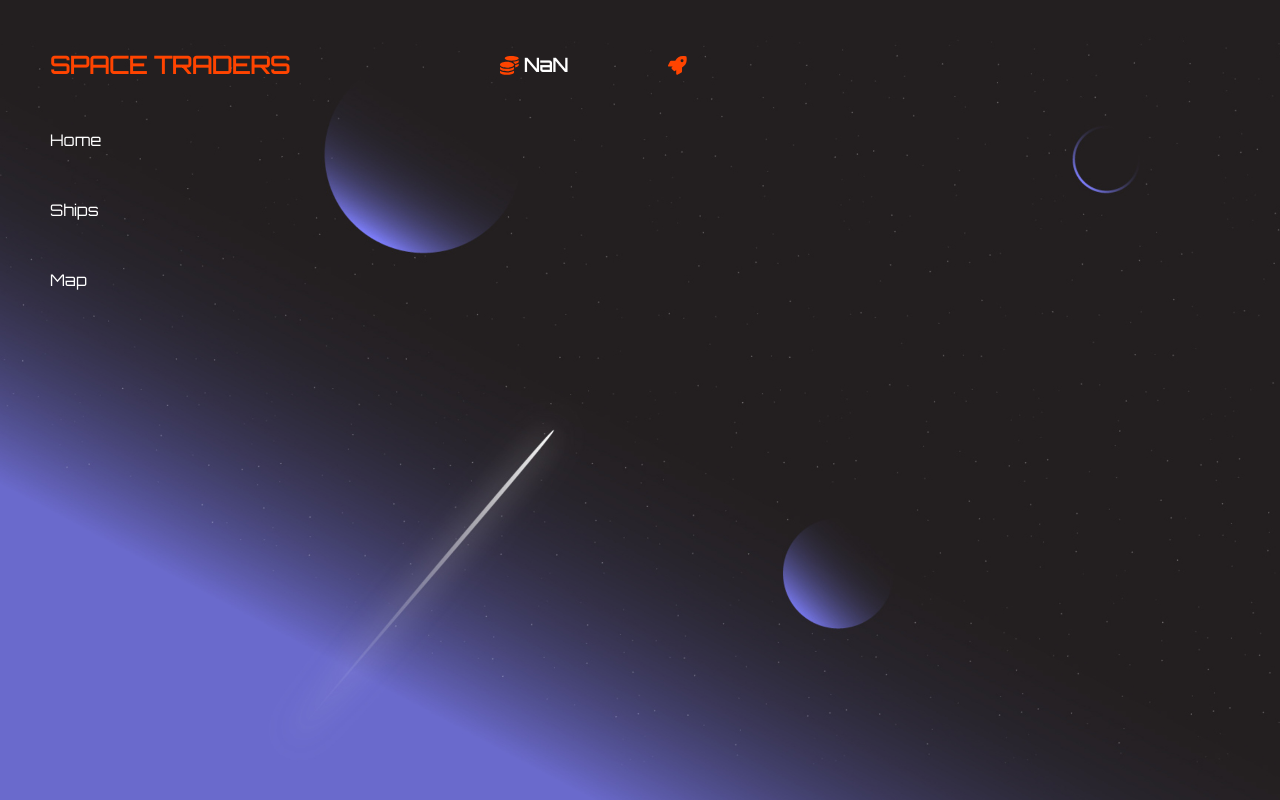
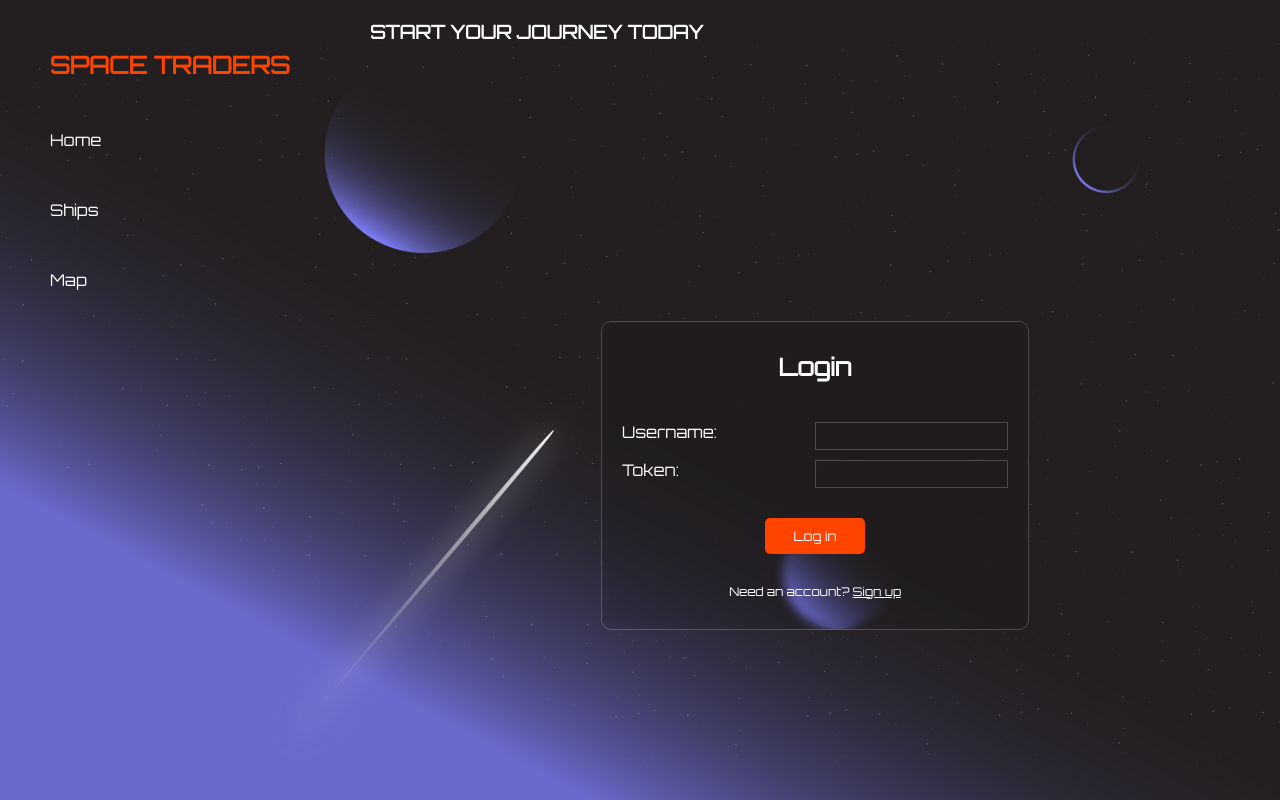
Before and after one commit to GilmerP/spacetraders, a Vue app: page /login in a window 1280 px wide. Built offline with nearby package versions, Linux system fonts and the light colour scheme; no server answers.

Commit message:
implement login/logout/signup

```diff
--- a/src/components/Banner.vue
+++ b/src/components/Banner.vue
@@ -1,5 +1,5 @@
 <template>
-  <div>
+  <div class="banner" v-if="!isLogin">
     <h2 class="bar--item">
       {{ store.state.player.username?.toUpperCase() }}
     </h2>
@@ -12,25 +12,32 @@
       {{ store.state.player.ships?.length }}
     </h3>
   </div>
+  <div class="banner" v-else>
+    <h3 class="bar--item">
+      START YOUR JOURNEY TODAY
+    </h3>
+  </div>
 </template>
 
 <script lang="ts">
-import { defineComponent } from "vue";
+import { computed, defineComponent, onMounted } from "vue";
 import { store } from "@/store/index";
+import router from "@/router";
 
 export default defineComponent({
   setup() {
-    return { store };
+    const isLogin = computed(() => router.currentRoute.value.name?.toString().toLowerCase() === "login");
+    onMounted(() => console.log(document.location.pathname.toLowerCase()));
+    return { store, isLogin };
   }
 });
 </script>
 
-<style scoped>
-div {
+<style>
+.banner {
   width: 100%;
   display: flex;
-  align-items: center;
-  padding: 50px;
+  padding: 20px;
 }
 
 .bar--item:not(:last-child) {
--- a/src/router/index.ts
+++ b/src/router/index.ts
@@ -3,6 +3,8 @@ import Home from "../views/Home.vue";
 import Ships from "../views/Ships.vue";
 import Trade from "../views/Trade.vue";
 import Map from "../views/Map.vue";
+import Login from "../views/Login.vue";
+import { store } from "@/store";
 
 const routes = [
   {
@@ -25,6 +27,11 @@ const routes = [
     path: "/map",
     name: "Map",
     component: Map
+  },
+  {
+    path: "/login",
+    name: "Login",
+    component: Login
   }
 ];
 
@@ -33,4 +40,19 @@ const router: Router = createRouter({
   routes
 });
 
+router.beforeEach((to, from, next) => {
+  console.log({ to, from });
+  const user = localStorage.getItem("username");
+  const token = localStorage.getItem("token");
+  if (to.name?.toString().toLowerCase() !== "login") {
+    if (!(user && token)) {
+      next("/login");
+      return;
+    }
+  } else {
+    store.clearPlayer();
+  }
+  next();
+});
+
 export default router;
--- a/src/store/index.ts
+++ b/src/store/index.ts
@@ -11,7 +11,11 @@ export const store = {
     token: ""
   }),
 
-  async init() {
+  async init(username?: string, token?: string) {
+    if (username && token) {
+      localStorage.setItem("username", username);
+      localStorage.setItem("token", token);
+    }
     this.state.username = localStorage.getItem("username") as string;
     this.state.token = localStorage.getItem("token") as string;
     await this.update();
--- /dev/null
+++ b/src/views/Login.vue
@@ -0,0 +1,80 @@
+<template>
+  <div class="center-container">
+    <form class="item-card" @submit="onSubmit" name="loginForm">
+      <h2>{{ isLogin ? "Login" : "Sign up" }}</h2>
+      <label for="username">Username:</label>
+      <input v-model="username" type="text" name="username" id="username" required />
+      <label v-if="isLogin" for="token">Token: </label>
+      <input v-if="isLogin" v-model="token" type="text" name="token" id="token" required />
+      <button>{{ isLogin ? "Log in" : "Sign up" }}</button>
+      <span v-if="isLogin">Need an account? <a href="#" @click="() => (isLogin = !isLogin)">Sign up</a></span>
+      <span v-else>Already have an account? <a href="#" @click="() => (isLogin = !isLogin)">Log in</a></span>
+    </form>
+  </div>
+</template>
+
+<script lang="ts">
+import router from "@/router";
+import { store } from "@/store";
+import { createNewUser } from "@/ts/api";
+import { defineComponent, ref } from "vue";
+import useMessage from "../ts/Message";
+
+export default defineComponent({
+  setup() {
+    const username = ref("");
+    const token = ref("");
+    const isLogin = ref(true);
+    const { messageText } = useMessage();
+
+    async function onSubmit(event: Event) {
+      event.preventDefault();
+      console.log(username.value, token.value);
+      try {
+        if (!isLogin.value) token.value = await createNewUser(username.value);
+        await store.init(username.value, token.value);
+      } catch (error) {
+        messageText.value = error as string;
+        return;
+      }
+      router.push("/");
+    }
+    return { onSubmit, username, token, isLogin };
+  }
+});
+</script>
+
+<style>
+.center-container {
+  display: grid;
+  place-items: center;
+}
+form {
+  display: grid;
+  grid-template-columns: 1fr 1fr;
+  row-gap: 10px;
+  width: fit-content;
+  color: white;
+}
+
+form h2 {
+  grid-column: 1/3;
+  text-align: center;
+  margin-bottom: 30px;
+}
+
+input {
+  max-width: 400px;
+}
+
+button {
+  grid-column: 1/3;
+}
+
+form span {
+  font-size: 12px;
+  margin-top: 20px;
+  grid-column: 1/3;
+  text-align: center;
+}
+</style>
```
